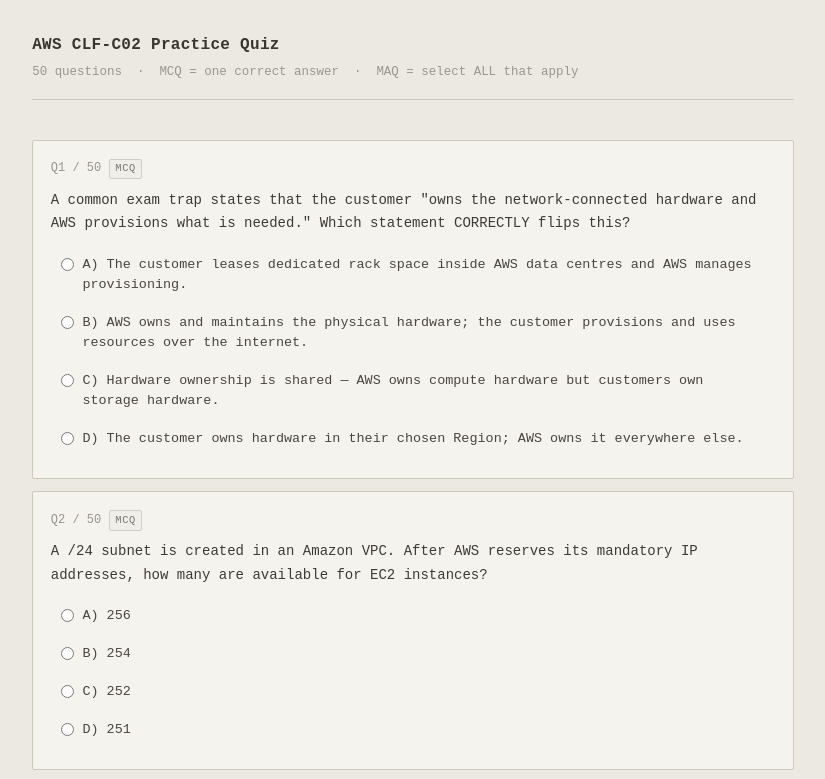
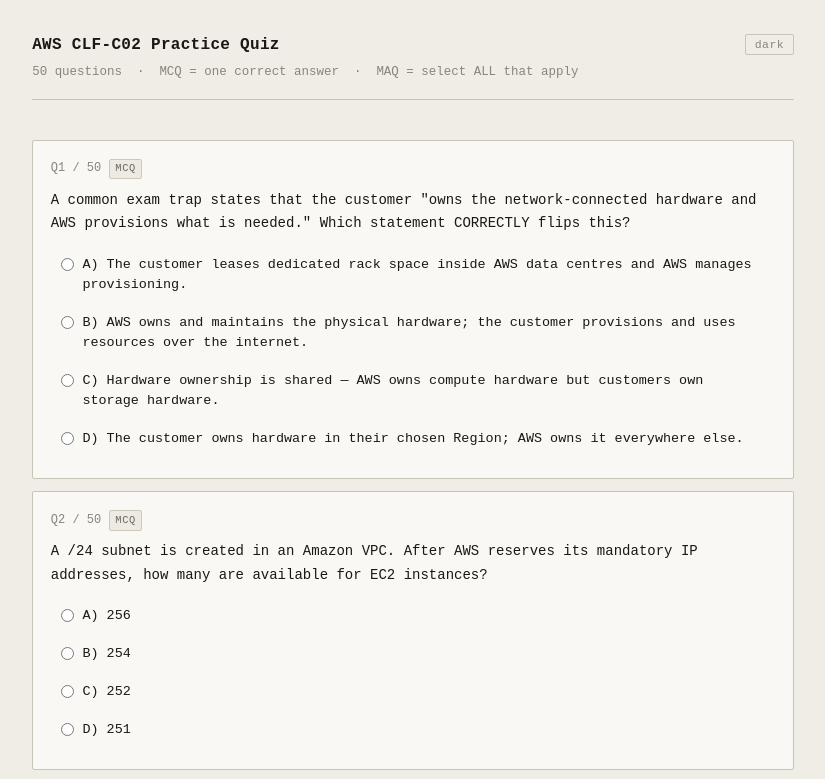
Before and after one commit to MilkmanAbi/AWS-Cloud-Practioner-Notes-SP, a plain HTML site: page index.html in a window 1280 px wide. Shown: the top 779 px of the page, without its empty margins (227-1052 px from the left). Drawn offline with Linux system fonts and the light colour scheme.

Commit message:
Enhance theme support and header layout
Updated CSS variables for light and dark themes, added theme toggle button, and modified header structure.

```diff
--- a/index.html
+++ b/index.html
@@ -3,26 +3,68 @@
 <head>
 <meta charset="UTF-8">
 <meta name="viewport" content="width=device-width, initial-scale=1.0">
+<script>document.documentElement.setAttribute('data-theme',localStorage.getItem('quiz-theme')||'light');</script>
 <title>AWS CLF-C02 Practice Quiz</title>
 <style>
+/* ── light theme (default) ── */
 :root {
-  --bg:      #ece9e2;
-  --card:    #f5f3ee;
-  --brd:     #ccc8bc;
-  --txt:     #3a3530;
-  --dim:     #9a9590;
-  --sel-bg:  #e6e2d8;
-  --sel-brd: #aaa89f;
-  --c-ok:    #4a7a58;
-  --c-wr:    #9e3a3a;
-  --hl-ok:   #e6f0e9;
-  --hl-wr:   #f5e8e8;
-  --hl-ok-b: #7aaa8a;
-  --hl-wr-b: #c07878;
-  --q-ok:    #d0e8d8;
-  --q-wr:    #ecd4d4;
-  --btn:     #3a3530;
-  --btn-h:   #524e48;
+  --bg:         #f0ede6;
+  --card:       #faf8f4;
+  --brd:        #c8c4b8;
+  --txt:        #1a1714;
+  --dim:        #88857e;
+  --sel-bg:     #e6e2d8;
+  --sel-brd:    #aaa89f;
+  --c-ok:       #3d6e4a;
+  --c-wr:       #9a3030;
+  --hl-ok:      #e4f0e8;
+  --hl-wr:      #f5e8e8;
+  --hl-ok-b:    #74a882;
+  --hl-wr-b:    #c07070;
+  --q-ok-bg:    #eef6f0;
+  --q-ok-brd:   #a8d4b8;
+  --q-wr-bg:    #faf0f0;
+  --q-wr-brd:   #e4b0b0;
+  --opt-hover:  #e8e4db;
+  --qtag-bg:    #eeeae2;
+  --qtag-brd:   #ccc8bc;
+  --qtag-txt:   #666;
+  --maq-bg:     #e8f0f8;
+  --maq-brd:    #a8c4d8;
+  --maq-txt:    #3a6888;
+  --btn-bg:     #1a1714;
+  --btn-txt:    #f0ede6;
+  --btn-hover:  #3a3530;
+}
+/* ── dark theme ── */
+[data-theme="dark"] {
+  --bg:         #111110;
+  --card:       #1c1b19;
+  --brd:        #2e2c28;
+  --txt:        #f0ede6;
+  --dim:        #88857e;
+  --sel-bg:     #252320;
+  --sel-brd:    #555450;
+  --c-ok:       #5aaa72;
+  --c-wr:       #cc5555;
+  --hl-ok:      #0d1e12;
+  --hl-wr:      #1e0d0d;
+  --hl-ok-b:    #3a6e4a;
+  --hl-wr-b:    #7a3030;
+  --q-ok-bg:    #0f2016;
+  --q-ok-brd:   #2e5e3a;
+  --q-wr-bg:    #200f0f;
+  --q-wr-brd:   #5e2e2e;
+  --opt-hover:  #242320;
+  --qtag-bg:    #252320;
+  --qtag-brd:   #3a3830;
+  --qtag-txt:   #88857e;
+  --maq-bg:     #151e28;
+  --maq-brd:    #2e4460;
+  --maq-txt:    #6a9ecc;
+  --btn-bg:     #f0ede6;
+  --btn-txt:    #111110;
+  --btn-hover:  #d8d4cc;
 }
 * { box-sizing: border-box; margin: 0; padding: 0; }
 body {
@@ -36,8 +78,24 @@
   font-size: 13.5px;
 }
 header { margin-bottom: 2.5rem; border-bottom: 1px solid var(--brd); padding-bottom: 1rem; }
+.header-row { display: flex; align-items: flex-start; justify-content: space-between; gap: 1rem; }
 h1 { font-size: 1rem; color: var(--txt); letter-spacing: 0.3px; font-weight: bold; }
 .sub { color: var(--dim); font-size: 0.78rem; margin-top: 0.25rem; }
+.theme-toggle {
+  background: none;
+  border: 1px solid var(--brd);
+  color: var(--dim);
+  font-family: inherit;
+  font-size: 0.72rem;
+  padding: 0.2rem 0.55rem;
+  border-radius: 2px;
+  cursor: pointer;
+  letter-spacing: 0.4px;
+  flex-shrink: 0;
+  margin-top: 0.1rem;
+  transition: color 0.1s, border-color 0.1s;
+}
+.theme-toggle:hover { color: var(--txt); border-color: var(--dim); }
 .question {
   background: var(--card);
   border: 1px solid var(--brd);
@@ -45,21 +103,21 @@
   padding: 1.1rem;
   margin-bottom: 0.8rem;
 }
-.question.q-right { border-color: var(--q-ok); background: #f6fbf8; }
-.question.q-wrong  { border-color: var(--q-wr); background: #fdf8f8; }
+.question.q-right { border-color: var(--q-ok-brd); background: var(--q-ok-bg); }
+.question.q-wrong  { border-color: var(--q-wr-brd); background: var(--q-wr-bg); }
 .qhead { display: flex; align-items: center; gap: 0.5rem; margin-bottom: 0.6rem; }
 .qnum  { color: var(--dim); font-size: 0.75rem; }
 .qtag  {
   font-size: 0.65rem;
   padding: 0.05rem 0.32rem;
   border-radius: 2px;
-  border: 1px solid #d0cec8;
-  background: #f0eee8;
-  color: #777;
+  border: 1px solid var(--qtag-brd);
+  background: var(--qtag-bg);
+  color: var(--qtag-txt);
   letter-spacing: 0.6px;
 }
-.qtag.maq { background: #eaf0f8; border-color: #b0c8de; color: #4a78a0; }
-.qtext { font-size: 0.875rem; margin-bottom: 0.75rem; color: #3e3a34; }
+.qtag.maq { background: var(--maq-bg); border-color: var(--maq-brd); color: var(--maq-txt); }
+.qtext { font-size: 0.875rem; margin-bottom: 0.75rem; color: var(--txt); }
 .option {
   display: flex;
   align-items: flex-start;
@@ -71,10 +129,10 @@
   border: 1px solid transparent;
   user-select: none;
 }
-.option:hover { background: #e8e4db; }
+.option:hover { background: var(--opt-hover); }
 .option.selected { background: var(--sel-bg); border-color: var(--sel-brd); }
 .option input  { pointer-events: none; margin-top: 3px; flex-shrink: 0; accent-color: var(--c-ok); }
-.option label  { pointer-events: none; font-size: 0.84rem; color: #4a4540; line-height: 1.5; }
+.option label  { pointer-events: none; font-size: 0.84rem; color: var(--txt); line-height: 1.5; }
 /* post-check states */
 .option.hit    { background: var(--hl-ok) !important; border-color: var(--hl-ok-b) !important; }
 .option.hit label { color: var(--c-ok); }
@@ -101,8 +159,8 @@
   display: block;
   margin: 1.5rem auto 0;
   padding: 0.65rem 2.2rem;
-  background: var(--btn);
-  color: #fff;
+  background: var(--btn-bg);
+  color: var(--btn-txt);
   border: none;
   border-radius: 2px;
   font-family: inherit;
@@ -110,17 +168,10 @@
   cursor: pointer;
   letter-spacing: 0.3px;
 }
-.check-btn:hover { background: var(--btn-h); }
+.check-btn:hover { background: var(--btn-hover); }
 .check-btn:disabled { opacity: 0.35; cursor: not-allowed; }
-#scorebox {
-  text-align: center;
-  margin: 2rem 0 0.5rem;
-}
-#score {
-  font-size: 2rem;
-  font-weight: bold;
-  letter-spacing: 1px;
-}
+#scorebox { text-align: center; margin: 2rem 0 0.5rem; }
+#score { font-size: 2rem; font-weight: bold; letter-spacing: 1px; }
 #score.pass { color: var(--c-ok); }
 #score.fail { color: var(--c-wr); }
 #verdict { color: var(--dim); font-size: 0.8rem; margin-top: 0.3rem; }
@@ -129,8 +180,13 @@
 <body>
 
 <header>
-  <h1>AWS CLF-C02 Practice Quiz</h1>
-  <p class="sub">50 questions &nbsp;·&nbsp; MCQ = one correct answer &nbsp;·&nbsp; MAQ = select ALL that apply</p>
+  <div class="header-row">
+    <div>
+      <h1>AWS CLF-C02 Practice Quiz</h1>
+      <p class="sub">50 questions &nbsp;·&nbsp; MCQ = one correct answer &nbsp;·&nbsp; MAQ = select ALL that apply</p>
+    </div>
+    <button class="theme-toggle" id="themetoggle" onclick="toggleTheme()"></button>
+  </div>
 </header>
 
 <div id="scorebox">
@@ -651,6 +707,20 @@
   document.getElementById('verdict').textContent = msgs.find(([t]) => pct >= t)[1];
   window.scrollTo({ top: 0, behavior: 'smooth' });
 }
+
+/* ---- theme toggle ---- */
+function toggleTheme() {
+  const html = document.documentElement;
+  const next = html.getAttribute('data-theme') === 'dark' ? 'light' : 'dark';
+  html.setAttribute('data-theme', next);
+  localStorage.setItem('quiz-theme', next);
+  document.getElementById('themetoggle').textContent = next === 'dark' ? 'light' : 'dark';
+}
+// set initial button label
+(function() {
+  const current = document.documentElement.getAttribute('data-theme') || 'light';
+  document.getElementById('themetoggle').textContent = current === 'dark' ? 'light' : 'dark';
+})();
 </script>
 </body>
 </html>
```
